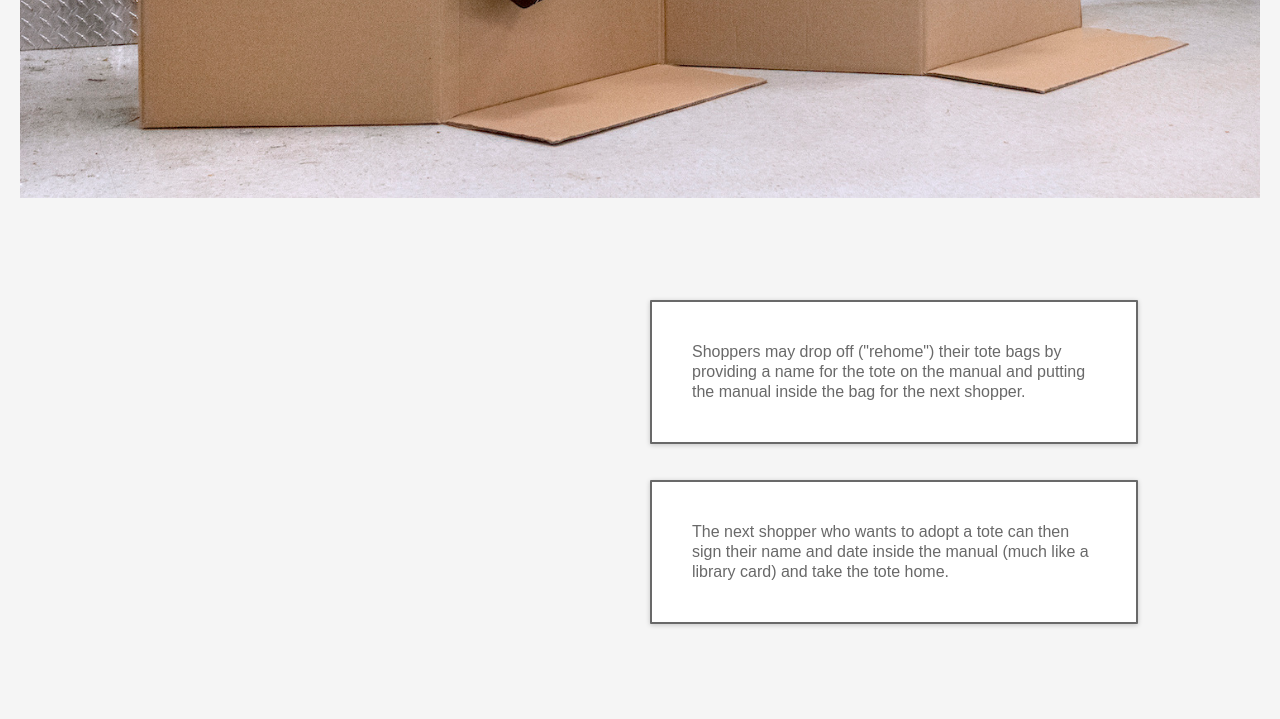
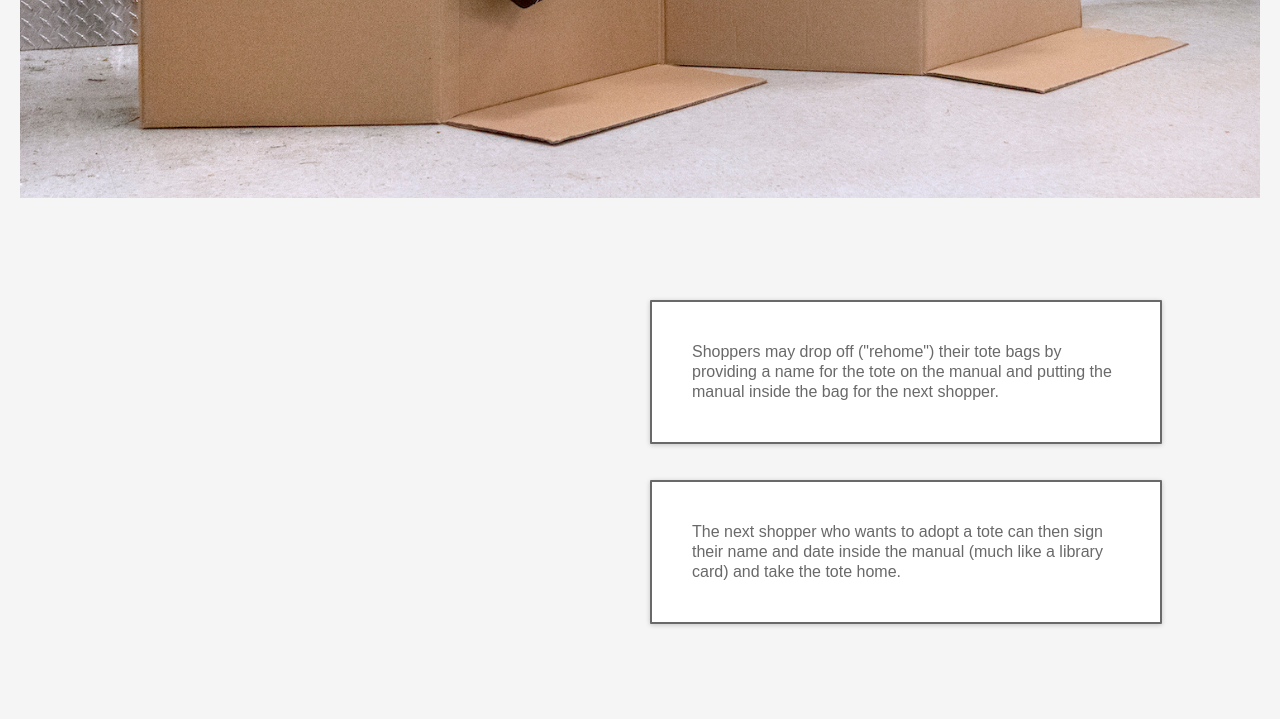
Before and after one commit to omjisoo/designs, a plain HTML site: page adopt-a-tote.html in a window 1280 px wide. Shown: the part 1204-1923 px from the top of the page. Drawn offline with Linux system fonts and the light colour scheme.

Commit message:
Update project2.css

```diff
--- a/project2.css
+++ b/project2.css
@@ -317,7 +317,7 @@ a.last{margin-bottom:20px}
 .caption{padding-top:5px}
 
 .caption p{
-  width: 80%;
+  width: 40vw;
   font-size: 16px;
   line-height: 1.25;
   color: dimgray;
```
